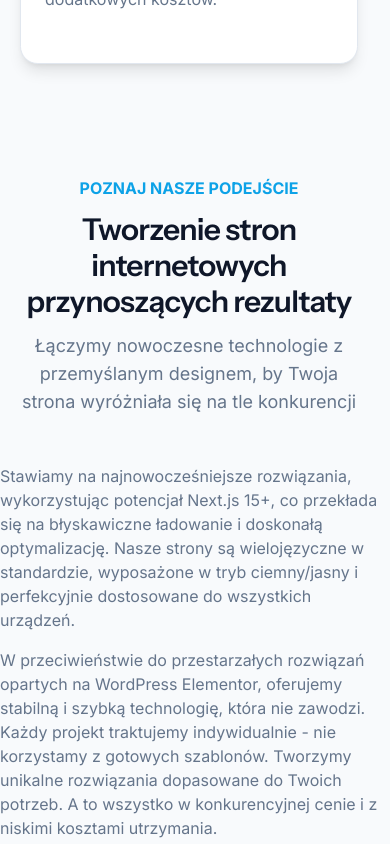
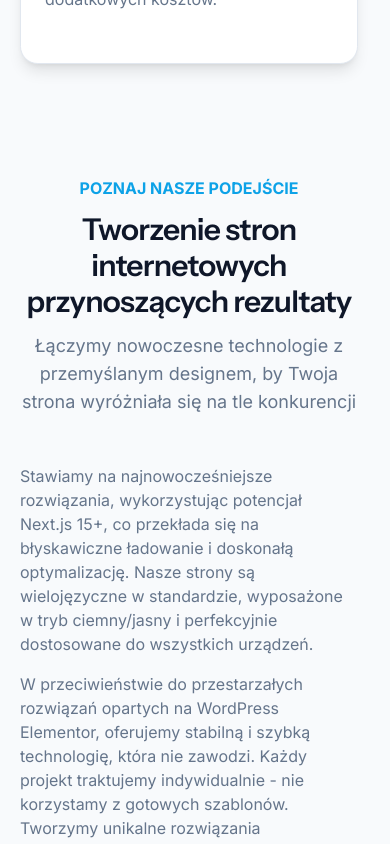
Before and after one commit to Meefio/nextgensites-intl, a Next.js app: page /pl in a window 390 px wide. Shown: the part 3000-3844 px from the top of the page. Built offline with nearby package versions, Linux system fonts and the light colour scheme.

Commit message:
added container do about section

```diff
--- a/src/app/components/about-section.tsx
+++ b/src/app/components/about-section.tsx
@@ -10,7 +10,7 @@ export function About() {
   return (
     <section
       id="o-nas"
-      className="py-14 md:py-20 scroll-mt-header"
+      className="container py-14 md:py-20 scroll-mt-header"
     >
       <div className="text-center mb-12">
         <AnimatedElement
--- a/src/app/components/hero.tsx
+++ b/src/app/components/hero.tsx
@@ -11,7 +11,7 @@ export function Hero() {
 	const t = useTranslations('Hero')
 
 	return (
-		<section className='container flex flex-col items-center gap-10 pb-14 pt-10 md:pb-28 md:pt-24 sm:gap-14 lg:flex-row'>
+		<section className='container flex flex-col items-center gap-10 pb-14 pt-10 md:pb-28 lg:pt-24 sm:gap-14 lg:flex-row'>
 			<div className='flex flex-1 flex-col items-center gap-6 lg:items-start lg:gap-8'>
 				<div className='-mb-5'>
 					<AnimatedElement as='div' delay={0.1}>
```
